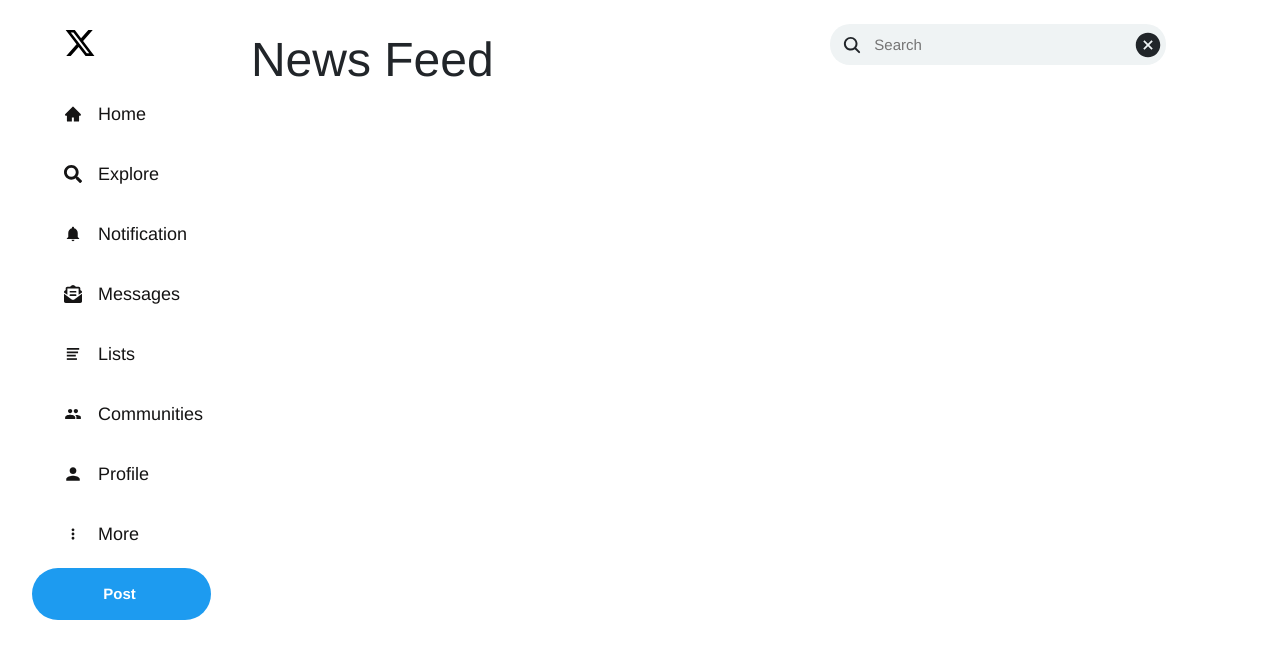
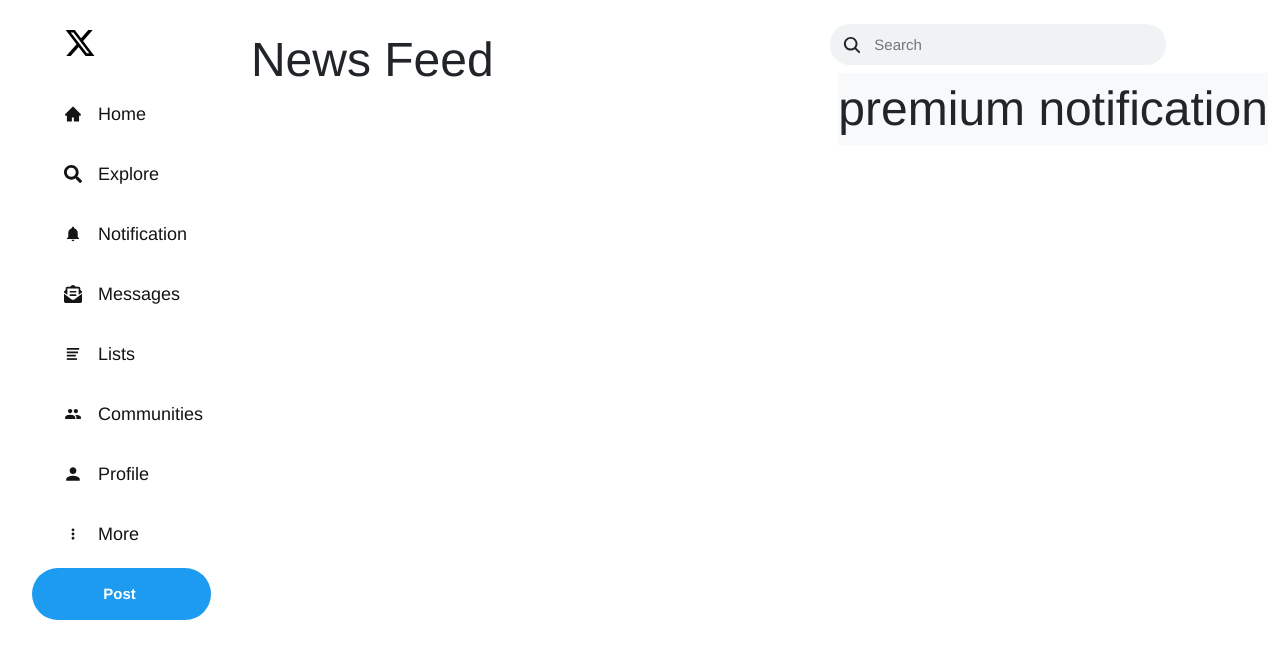
Before and after one commit to VamsiVerma/Twitter-Clone, a React (Create React App) app: page / in a window 1280 px wide. Shown: the top 658 px of the page. Built offline with nearby package versions, Linux system fonts and the light colour scheme.

Commit message:
Clear search bar functionality on close button click

```diff
--- a/src/components/Footer/footer.css
+++ b/src/components/Footer/footer.css
@@ -1,4 +1,9 @@
 .search-bar-container {
   text-align: center;
   width: 336px;
+  z-index: 5;
 }
+
+.premium-notification {
+  position: fixed;
+}
--- a/src/components/Footer/footer.jsx
+++ b/src/components/Footer/footer.jsx
@@ -19,6 +19,9 @@ function Footer() {
           <SearchBar setResults={setResults} />
           <SearchResultsList results={results} />
         </div>
+        <div id="premium-section" className="bg-light m-2 premium-notification">
+          premium notification
+        </div>
       </div>
     </div>
   );
@@ -26,14 +29,6 @@ function Footer() {
 
 export default Footer;
 
-//  <input
-//    type="search"
-//    class="search"
-//    placeholder="Search"
-//    onChange={handleChange}
-//    value={searchInput}
-//  />;
-
 // <div id="premium-section" className="bg-light m-2">
 //       //   premium notification
 //       // </div>
--- a/src/components/searchBar/SearchBar.jsx
+++ b/src/components/searchBar/SearchBar.jsx
@@ -41,9 +41,11 @@ export const SearchBar = ({ setResults }) => {
         value={input}
         onChange={(e) => handleChange(e.target.value)}
       />
-      <span className="clear" onClick={handleClear}>
-        <AiFillCloseCircle id="close-icon" />
-      </span>
+      {input && (
+        <span className="clear" onClick={handleClear}>
+          <AiFillCloseCircle id="close-icon" />
+        </span>
+      )}
     </div>
   );
 };
```
